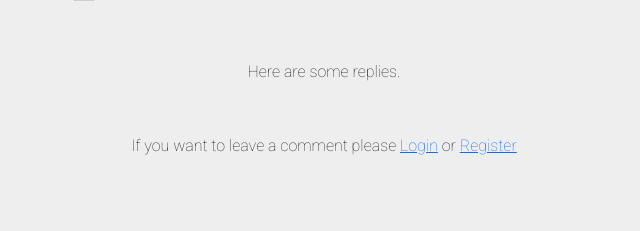
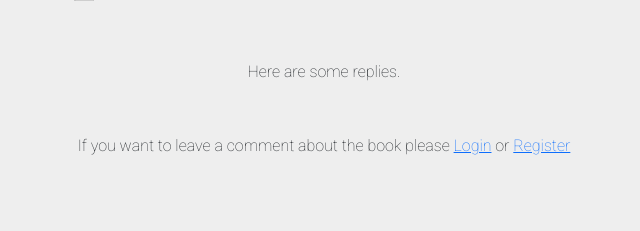
Before and after one commit to DewinU/cs50w-project1, a Flask app: template templates/book.html in a window 1280 px wide. Shown: the part 236-467 px from the top of the page, without its empty margins (316-956 px from the left). Run offline with Flask 2, Linux system fonts and the light colour scheme; the template is opened without the code that fills it, so the values that code supplies are empty; some libraries are stand-ins or nearby versions.

Commit message:
Lo usuario ya no pueden volver a comentar

```diff
--- a/application.py
+++ b/application.py
@@ -5,7 +5,7 @@ import requests
 
 from tempfile import mkdtemp
 from werkzeug.security import check_password_hash, generate_password_hash
-from flask import Flask, session, render_template, request, redirect, jsonify
+from flask import Flask, session, render_template, request, redirect, jsonify, url_for
 from flask_session import Session
 from sqlalchemy import create_engine
 from sqlalchemy.orm import scoped_session, sessionmaker
@@ -66,7 +66,7 @@ def index():
     return render_template("books.html", q=q, books=books)
 
 
-@   app.route("/books/<string:book_isbn>")
+@   app.route("/books/<string:book_isbn>", methods=["POST", "GET"])
 def book(book_isbn):
     book = db.execute("SELECT * from book WHERE isbn = :isbn", {
         "isbn": book_isbn}).fetchone()
@@ -78,16 +78,22 @@ def book(book_isbn):
         "SELECT * from reviews where id_book = :id_book", {"id_book": book["id_book"]})
 
     alreadyComented = False
-
-    for review in reviews:
-        if review["id_user"] == session["user_id"]:
-            alreadyComented = True
-
     response = requests.get(
         "https://www.googleapis.com/books/v1/volumes?q=isbn:"+book_isbn)
     data = response.json()
     book_Google = data["items"][0]["volumeInfo"]
     img = book_Google["imageLinks"]["thumbnail"]
+
+    if book_Google is None:
+        return "Not Book"
+
+    for review in reviews:
+        if review["id_user"] == session["user_id"]:
+            alreadyComented = True
+    if request.method == "POST":
+        db.execute("Insert into reviews(rating,message,id_user,id_book) VALUES(:rating,:message,:id_user,:id_book)", {
+            'rating': book_Google["averageRating"], 'message': request.form.get("message"), 'id_user': session["user_id"], 'id_book': book['id_book']})
+        db.commit()
 
     return render_template("book.html", alreadyComented=alreadyComented, reviews=book_Google["ratingsCount"], promedio=book_Google["averageRating"], img=img, book=book, description=book_Google["description"])
 
--- a/templates/book.html
+++ b/templates/book.html
@@ -29,26 +29,31 @@ body %}
   <div class="container">Here are some replies.</div>
   {% if not session.user_id %}
   <div class="container">
-    If you want to leave a comment please
+    If you want to leave a comment about the book please
     <a href="{{ url_for('login') }}">Login</a> or
     <a href="{{ url_for('register') }}">Register</a>
   </div>
+  {% elif alreadyComented == true %}
+  <div class="container">You alredy make a comment about this book.</div>
   {% else %}
   <div class="container">
+    <form method="post">
       <div class="form-group">
         <div class="comment-container">
           <textarea
             class="form-control"
-          id="exampleFormControlTextarea1"
+            name="message"
             rows="3"
+            required
           ></textarea>
         </div>
         <div class="sub-container">
           <button id="defaultBtn" class="btn btn-dark" type="submit">
-          Submit
+            Post
           </button>
         </div>
       </div>
+    </form>
   </div>
   {% endif %}
 </section>
```
Lines whose indentation alone changed are shown as unchanged.
